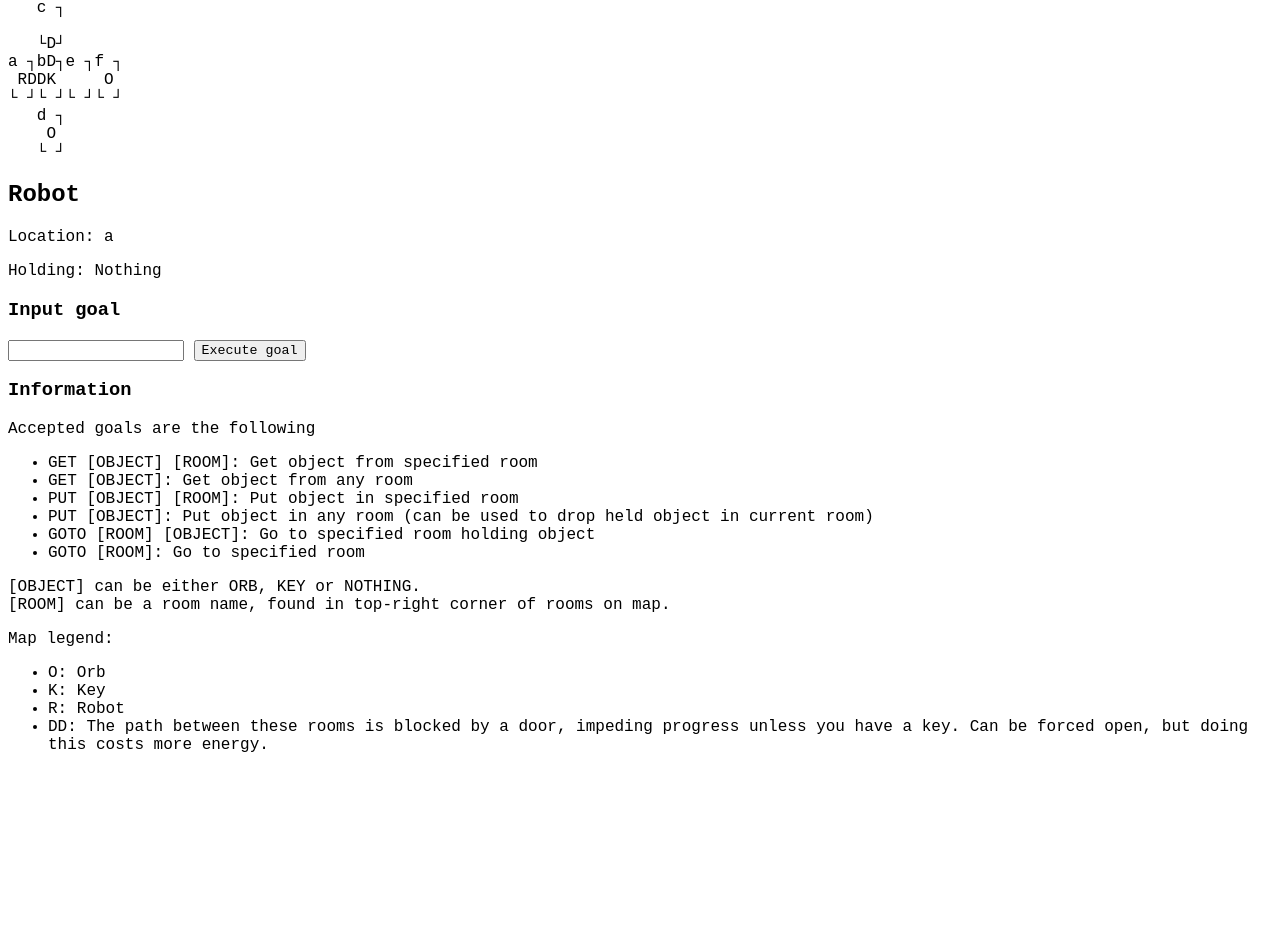
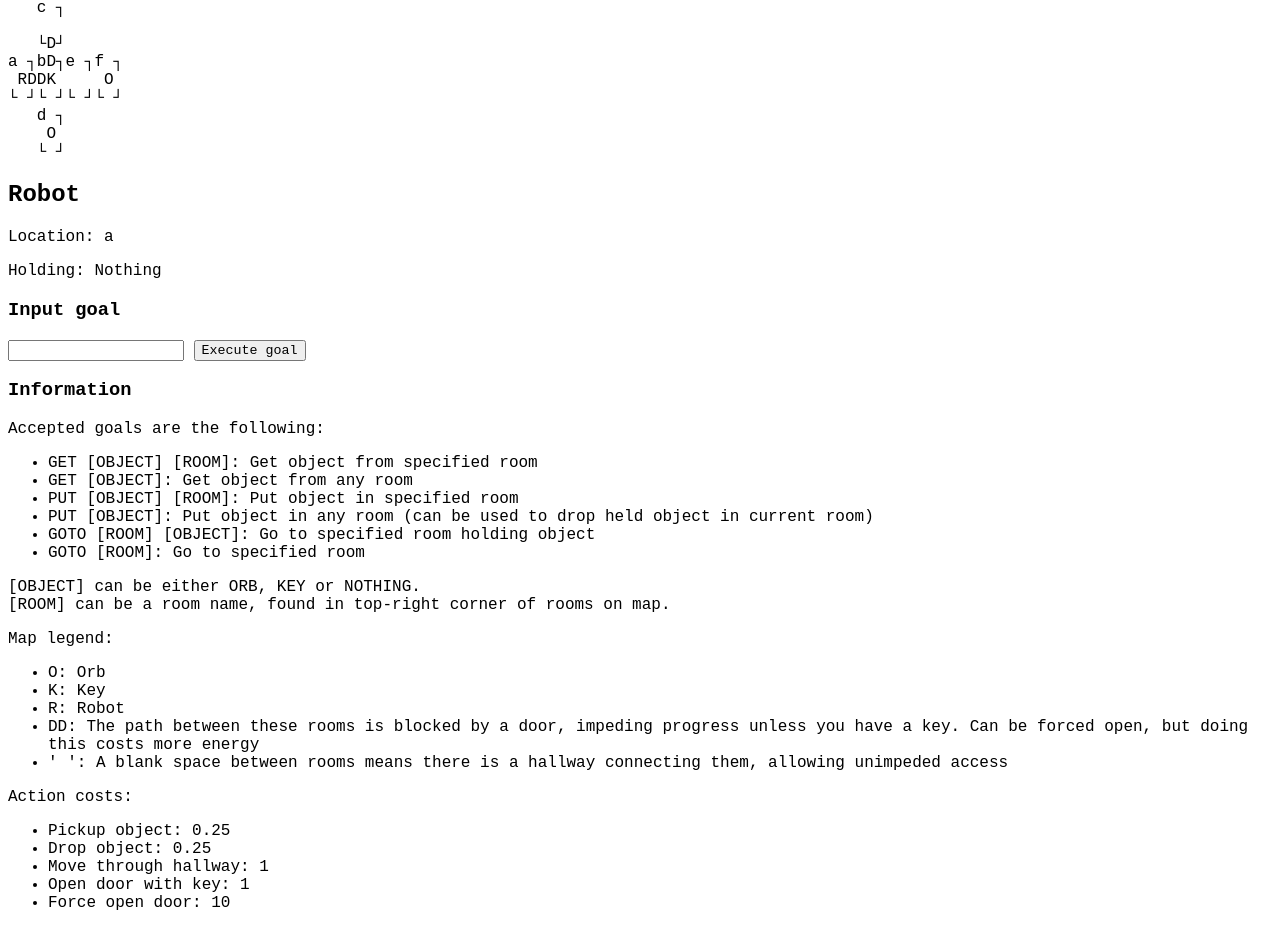
Before and after one commit to Doverstav/kitscon192, a plain HTML site: page index.html in a window 1280 px wide. Shown: the part 67-995 px from the top of the page. Before the commit the page ends 837 px from the top, so only its background shows below. Drawn offline with Linux system fonts and the light colour scheme.

Commit message:
Add info about action costs

```diff
--- a/index.html
+++ b/index.html
@@ -21,7 +21,7 @@
         </div>
         <h3>Information</h3>
         <div>
-            <p>Accepted goals are the following</p>
+            Accepted goals are the following:
             <ul>
                 <li>GET [OBJECT] [ROOM]: Get object from specified room</li>
                 <li>GET [OBJECT]: Get object from any room</li>
@@ -41,7 +41,18 @@
                 <li>O: Orb</li>
                 <li>K: Key</li>
                 <li>R: Robot</li>
-                <li>DD: The path between these rooms is blocked by a door, impeding progress unless you have a key. Can be forced open, but doing this costs more energy.</li>
+                <li>DD: The path between these rooms is blocked by a door, impeding progress unless you have a key. Can be forced open, but doing this costs more energy</li>
+                <li>' ': A blank space between rooms means there is a hallway connecting them, allowing unimpeded access</li>
+            </ul>
+        </div>
+        <div>
+            Action costs:
+            <ul>
+                <li>Pickup object: 0.25</li>
+                <li>Drop object: 0.25</li>
+                <li>Move through hallway: 1</li>
+                <li>Open door with key: 1</li>
+                <li>Force open door: 10</li>
             </ul>
         </div>
     </body>
```
